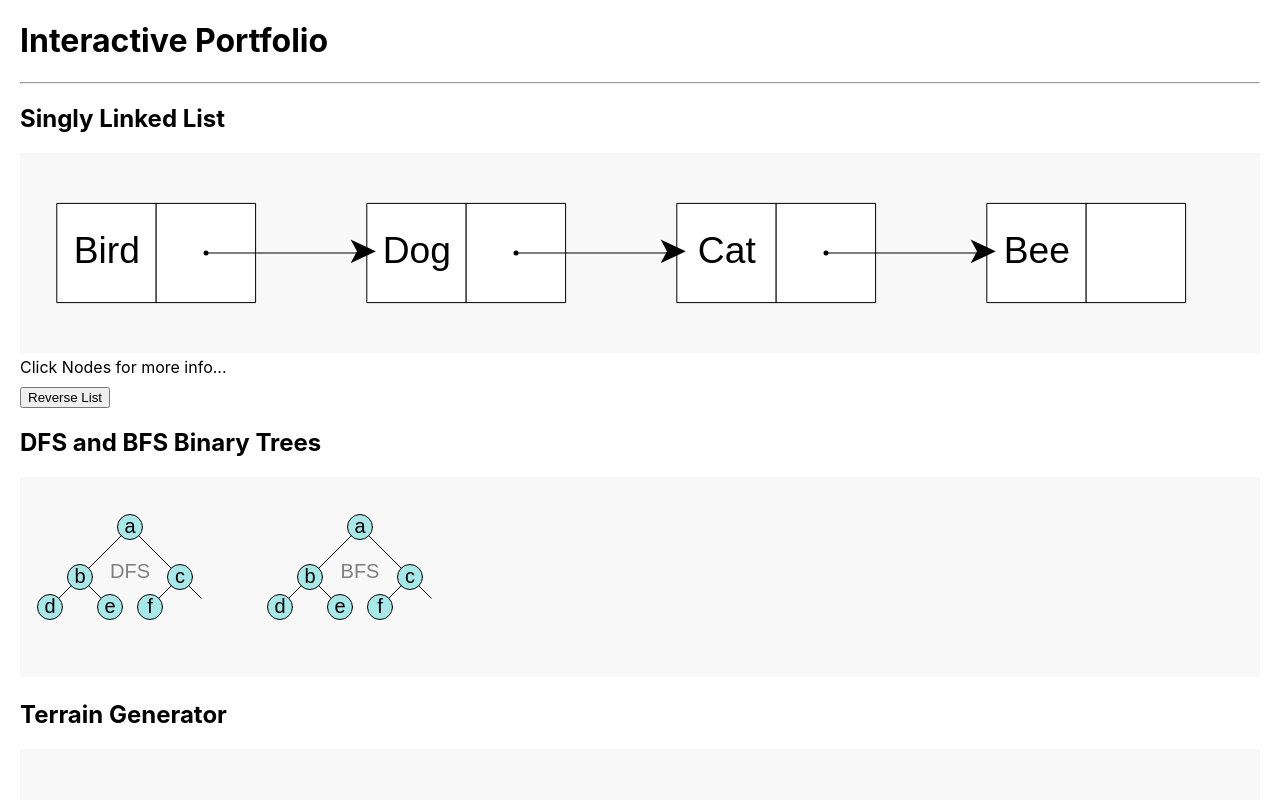
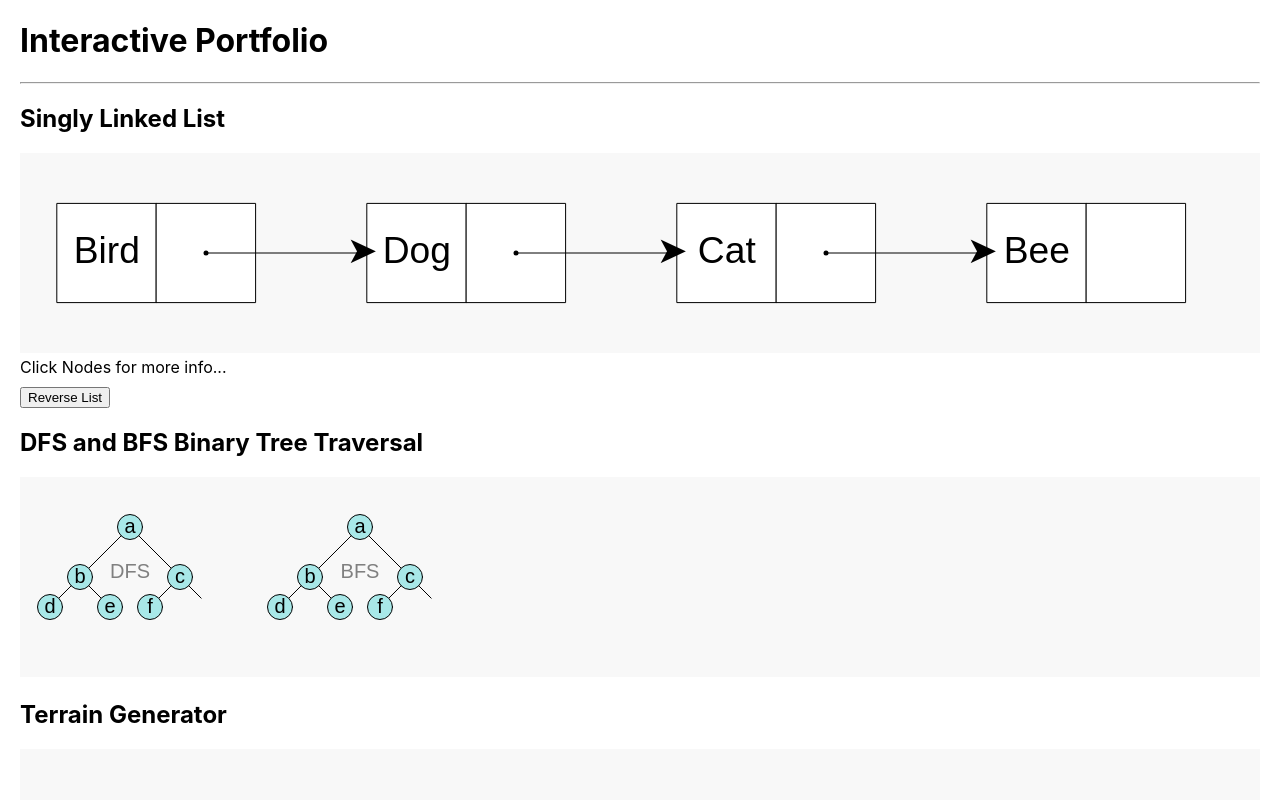
Before and after one commit to elvyscruz/portfolio, a React (Create React App) app: page / in a window 1280 px wide. Shown: the top 800 px of the page. Built offline with nearby package versions, Linux system fonts and the light colour scheme.

Commit message:
changed binary tree components's title

```diff
--- a/src/App.tsx
+++ b/src/App.tsx
@@ -12,7 +12,7 @@ function App() {
       <h1>Interactive Portfolio</h1>
       <hr />
       <P5Canvas title="Singly Linked List" id="linkedList" sketch={linkedList} />
-      <P5Canvas title="DFS and BFS Binary Trees" id="binaryTree" sketch={binaryTree} />
+      <P5Canvas title="DFS and BFS Binary Tree Traversal" id="binaryTree" sketch={binaryTree} />
       <P5Canvas title="Terrain Generator" id="terrainGenerator" sketch={terrainGenerator} />
       <P5Canvas title="Gravity, Mass and Acceleration" id="gravity" sketch={gravity} />
 
```
Also changed, not shown: 7 other files (tests, documents, lock files or other folders).
